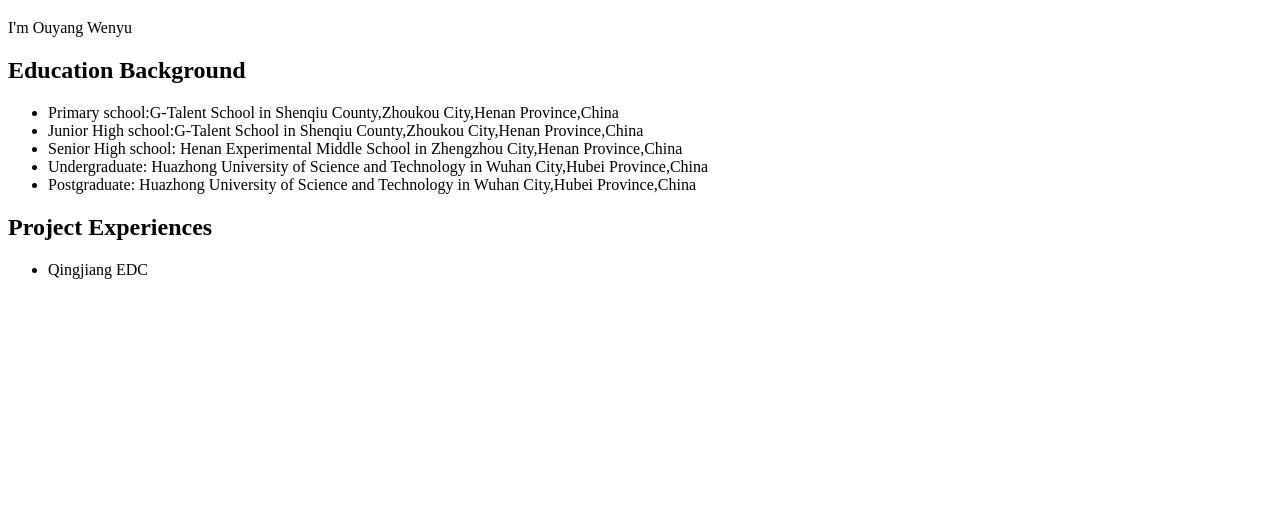
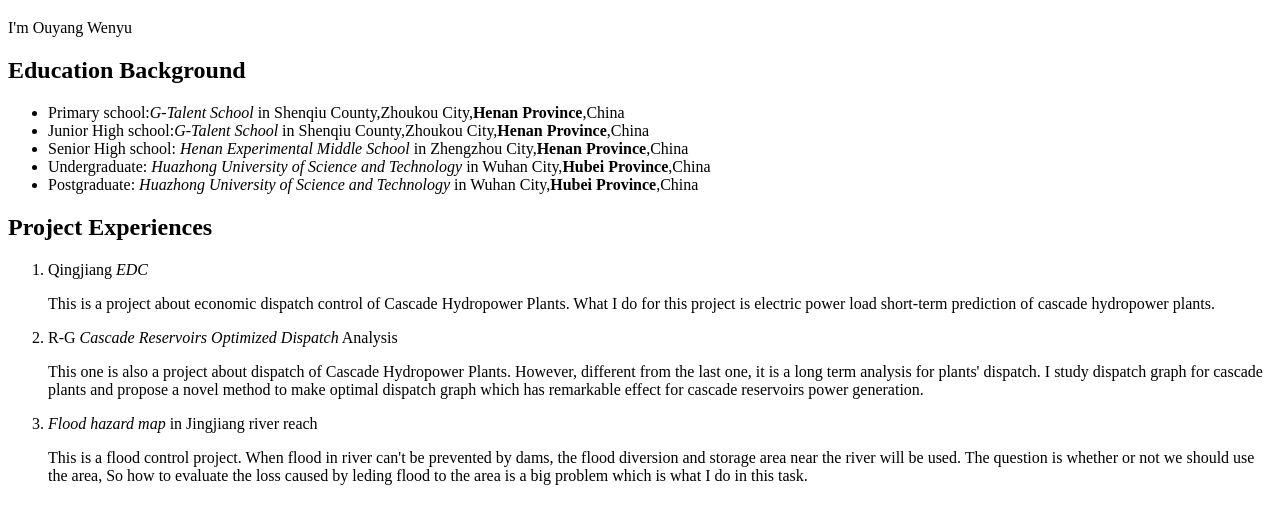
Before and after one commit to OuyangWenyu/OuyangWenyu.github.io, a plain HTML site: page index.html in a window 1280 px wide. Shown: the part 61-584 px from the top of the page. Drawn offline with Linux system fonts and the light colour scheme.

Commit message:
HTML学习，简历制作
添加项目经历并练习使用em、b等标签改变字体

```diff
--- a/index.html
+++ b/index.html
@@ -12,18 +12,23 @@
 	<div>
 		<h2>Education Background</h2>
 		<ul>
-			<li>Primary school:G-Talent School in Shenqiu County,Zhoukou City,Henan Province,China</li>
-			<li>Junior High school:G-Talent School in Shenqiu County,Zhoukou City,Henan Province,China</li>
-			<li>Senior High school: Henan Experimental Middle School in Zhengzhou City,Henan Province,China</li>
-			<li>Undergraduate: Huazhong University of Science and Technology in Wuhan City,Hubei Province,China</li>
-			<li>Postgraduate: Huazhong University of Science and Technology in Wuhan City,Hubei Province,China</li>
+			<li>Primary school:<em>G-Talent School</em> in Shenqiu County,Zhoukou City,<b>Henan Province</b>,China</li>
+			<li>Junior High school:<em>G-Talent School</em> in Shenqiu County,Zhoukou City,<b>Henan Province</b>,China</li>
+			<li>Senior High school: <em>Henan Experimental Middle School</em> in Zhengzhou City,<b>Henan Province</b>,China</li>
+			<li>Undergraduate: <em>Huazhong University of Science and Technology</em> in Wuhan City,<b>Hubei Province</b>,China</li>
+			<li>Postgraduate: <em>Huazhong University of Science and Technology</em> in Wuhan City,<b>Hubei Province</b>,China</li>
 		</ul>
 	</div>
 	<div>
 		<h2>Project Experiences</h2>
-		<ul>
-			<li>Qingjiang EDC</li>
-		</ul>
+		<ol>
+			<li>Qingjiang <em>EDC</em></li>
+			<p>This is a project about economic dispatch control of Cascade Hydropower Plants. What I do for this project is electric power load short-term prediction of cascade hydropower plants.</p>
+			<li>R-G <em>Cascade Reservoirs Optimized Dispatch</em> Analysis</li>
+			<p>This one is also a project about dispatch of Cascade Hydropower Plants. However, different from the last one, it is a long term analysis for plants' dispatch. I study dispatch graph for cascade plants and propose a novel method to make optimal dispatch graph which has remarkable effect for cascade reservoirs power generation.</p>
+			<li><em>Flood hazard map</em> in Jingjiang river reach</li>
+			<p>This is a flood control project. When flood in river can't be prevented by dams, the flood diversion and storage area near the river will be used. The question is whether or not we should use the area, So how to evaluate the loss caused by leding flood to the area is a big problem which is what I do in this task.</p>
+		</ol>
 	</div>
 </body>
 </html>
```
